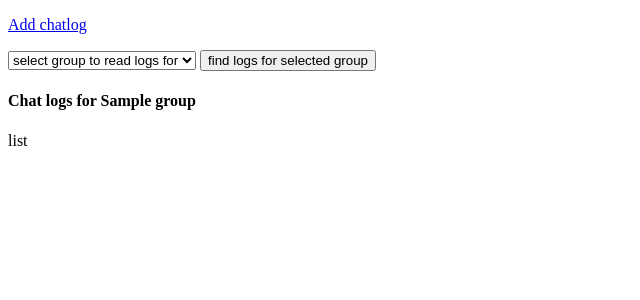
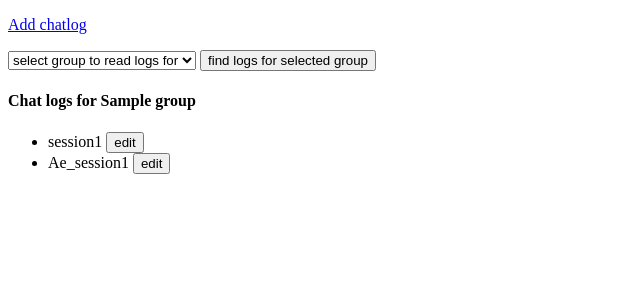
Before and after one commit to osuShiro/Aethelyra, a Django app: template rpgroup5/templates/rpgroup5/chatlogs_admin.html in a window 1280 px wide. Shown: the top 300 px of the page, without its empty margins (0-640 px from the left). Run offline with Django 3.2, Linux system fonts and the light colour scheme; data comes from the database, SQL or seed files in the repository; the template is opened without the code that fills it: values that come from a table or form of the project are taken from there, most other values are stand-ins (such as "Sample title", 1, 10 or a date in 2020).

Commit message:
Finish chatlog admin page.

```diff
--- a/rpgroup5/templates/rpgroup5/chatlogs_admin.html
+++ b/rpgroup5/templates/rpgroup5/chatlogs_admin.html
@@ -18,7 +18,17 @@
     {% if group %}
         <h4>Chat logs for {{group}}</h4>
         {% if chatlog_list %}
-            list
+            <ul>
+            {% for chatlog in chatlog_list %}
+            <li>
+                <form action="edit/" method="post">
+                    {% csrf_token %}
+                    {{chatlog.title}} <input type="submit" value="edit">
+                    <input type="hidden" name="title" value={{chatlog.title}}>
+                </form>
+            </li>
+            {% endfor %}
+        </ul>
         {% else %}
             No chat logs yet.
         {% endif %}
```
